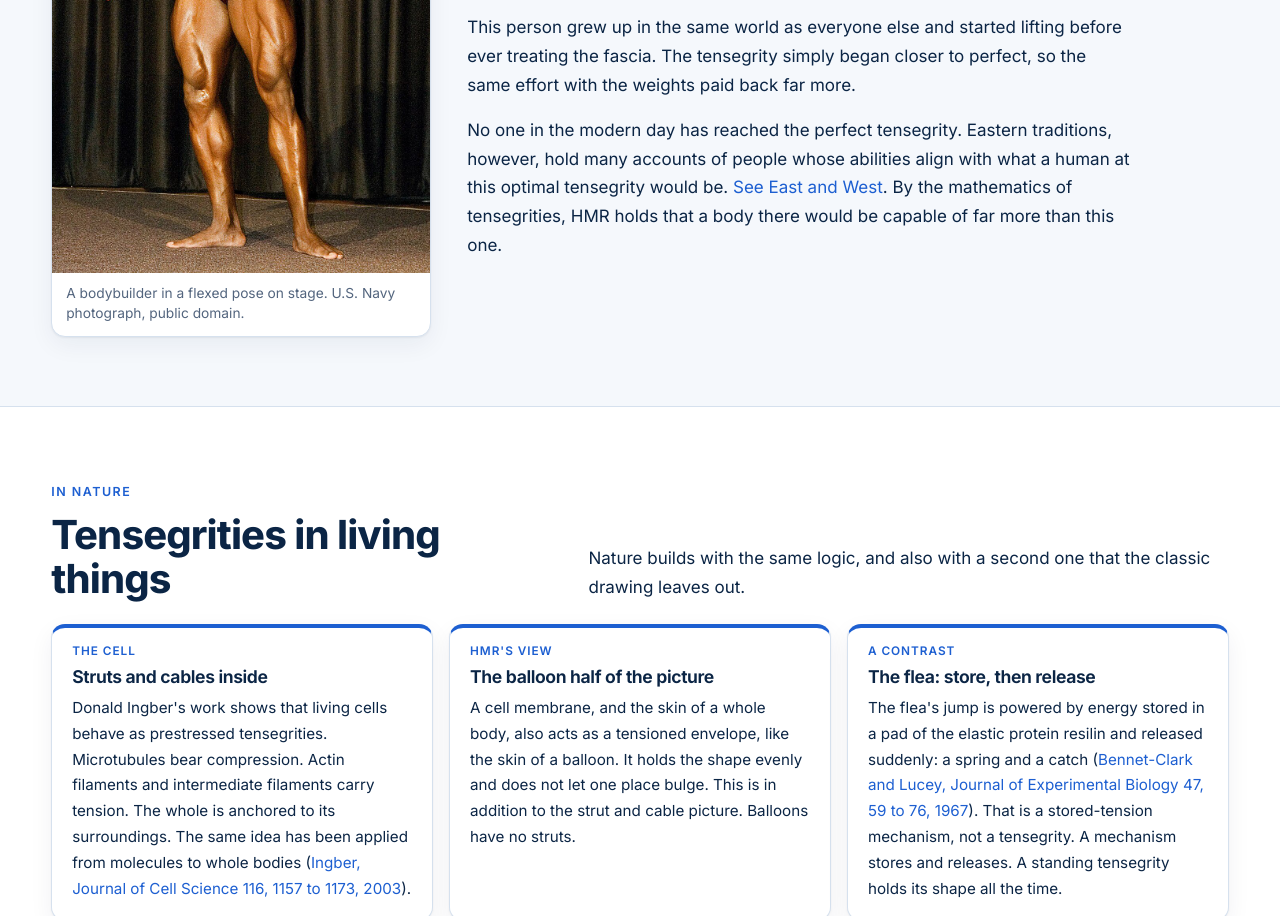
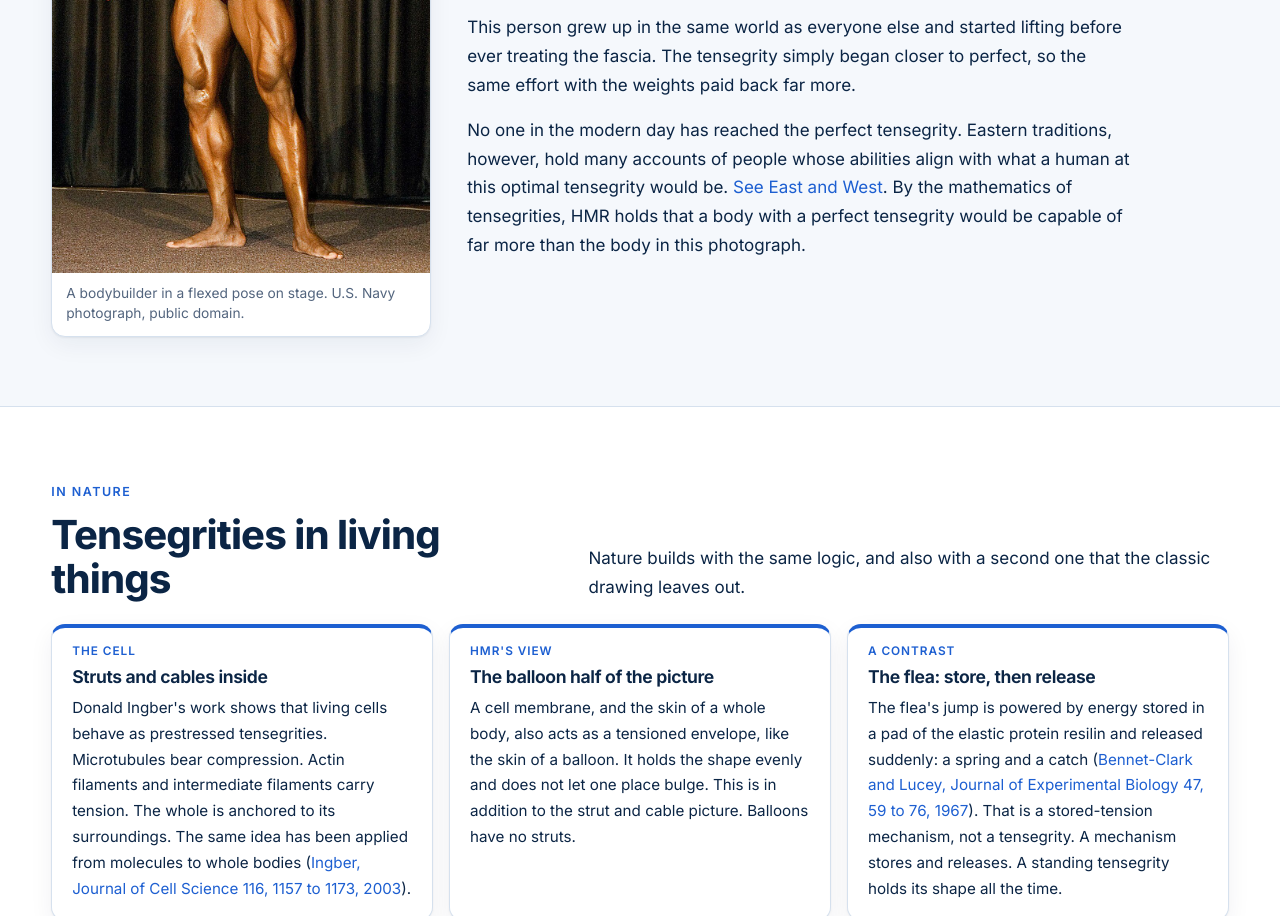
Before and after one commit to AtlasJumped/universemodel.ai, a plain HTML site: page preview/health.html in a window 1280 px wide. Shown: the part 5926-6842 px from the top of the page. Drawn offline with Linux system fonts and the light colour scheme.

Commit message:
Preview: clearer sentence about a body with a perfect tensegrity
Co-Authored-By: Claude Fable 5.2 <noreply@anthropic.com>
Claude-Session: https://claude.ai/code/session_016XeNt2MtpxDAkK4652oS5J

```diff
--- a/preview/health.html
+++ b/preview/health.html
@@ -220,7 +220,7 @@
         <p>Look at the mass and the definition. Every muscle stands apart from its neighbor, and each one has grown large.</p>
         <p>In HMR's view this is what a fascia tensegrity much nearer to the ideal than most people's makes possible. Training alone does not explain it. Many people train as hard and never look like this.</p>
         <p>This person grew up in the same world as everyone else and started lifting before ever treating the fascia. The tensegrity simply began closer to perfect, so the same effort with the weights paid back far more.</p>
-        <p>No one in the modern day has reached the perfect tensegrity. Eastern traditions, however, hold many accounts of people whose abilities align with what a human at this optimal tensegrity would be. <a href="east-west.html">See East and West</a>. By the mathematics of tensegrities, HMR holds that a body there would be capable of far more than this one.</p>
+        <p>No one in the modern day has reached the perfect tensegrity. Eastern traditions, however, hold many accounts of people whose abilities align with what a human at this optimal tensegrity would be. <a href="east-west.html">See East and West</a>. By the mathematics of tensegrities, HMR holds that a body with a perfect tensegrity would be capable of far more than the body in this photograph.</p>
       </div>
     </div>
   </div>
```
